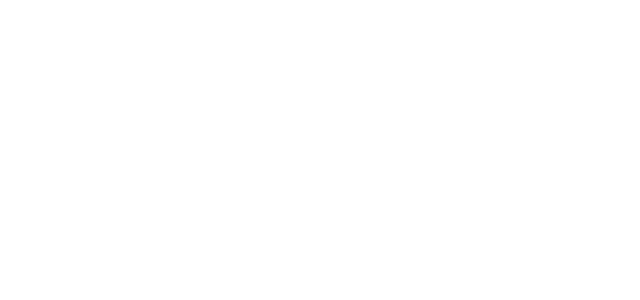
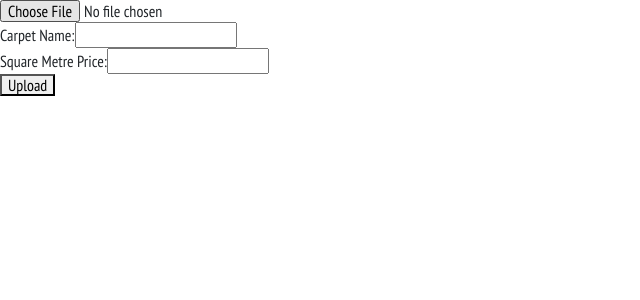
Before and after one commit to SerkanToraman/onlinesalescarpet-frontend, a React (Create React App) app: page /upload in a window 1280 px wide. Before the commit this address had no page. Shown: the top 300 px of the page, without its empty margins (0-640 px from the left). Built offline with nearby package versions, Linux system fonts and the light colour scheme.

Commit message:
image download and upload done

```diff
--- a/package.json
+++ b/package.json
@@ -6,6 +6,7 @@
     "@testing-library/jest-dom": "^5.17.0",
     "@testing-library/react": "^13.4.0",
     "@testing-library/user-event": "^13.5.0",
+    "axios": "^1.5.1",
     "bootstrap": "^5.3.2",
     "bootstrap-icons": "^1.11.1",
     "jquery": "^3.7.1",
--- a/src/layout/Main.js
+++ b/src/layout/Main.js
@@ -11,6 +11,8 @@
 import CarpetJelPage from "../pages/carpetPage/CarpetJelPage";
 import ProductMainPage from "../pages/productPage/ProductMainPage";
 import ProductCard from "../pages/productPage/ProductCard";
+import UploadCarpetPage from "../pages/adminPages/UploadCarpetPage";
+import DownloadCarpetPage from "../pages/adminPages/DownloadCarpetPage";
 //CSS
 import "../scss/style.css";
 
@@ -18,6 +20,8 @@
   return (
     <div id="appContainer">
       <Routes>
+        <Route path="/download/:id" element={<DownloadCarpetPage />} />
+        <Route path="/upload" element={<UploadCarpetPage />} />
         <Route path="/" element={<HomePage />} />
         <Route path="/koleksiyonlar" element={<CarpetMainPage />}>
           <Route path="jelhali" element={<CarpetJelPage />} />
--- /dev/null
+++ b/src/pages/adminPages/UploadCarpetPage.js
@@ -0,0 +1,82 @@
+//Outsource JS library
+import React, { useState } from "react";
+import { useForm } from "react-hook-form";
+import axios from "axios";
+//Internal JS
+//Components
+//Context
+//Store
+//Data
+//Pages
+//CSS
+
+function UploadCarpetPage() {
+  const [registerErrorReponse, setRegisterErrorReponse] = useState();
+  const {
+    register,
+    handleSubmit,
+    formState: { errors },
+  } = useForm({ mode: "onChange" });
+
+  const registerHandleSubmit = async (data) => {
+    const formData = new FormData();
+    formData.append("carpetName", data.carpetName);
+    formData.append("squaremetrePrice", parseInt(data.squaremetrePrice,10));
+    formData.append("imageFile", data.imageFile[0]);
+    console.log(data);
+    try {
+      const response = await axios.post(
+        "http://localhost:8080/carpets/upload",
+        formData,
+        {
+          headers: {
+            "Content-Type": "multipart/form-data",
+          },
+        }
+      );
+    } catch (error) {
+      setRegisterErrorReponse(
+        error.response?.data?.message || "An error occurred."
+      );
+    }
+  };
+
+  return (
+    <form className="uploadForm" onSubmit={handleSubmit(registerHandleSubmit)}>
+      <input
+        type="file"
+        accept="image/*"
+        {...register("imageFile", { required: "Please select an image file" })}
+      />
+      <br />
+      {errors?.imageFile && (
+        <p className="formError">{errors.imageFile.message}</p>
+      )}
+      <label htmlFor="carpetName">Carpet Name:</label>
+      <input
+        type="text"
+        id="carpetName"
+        {...register("carpetName", { required: "Please enter carpetName" })}
+      />
+      {errors?.carpetName && (
+        <p className="formError">{errors.carpetName.message}</p>
+      )}
+      <br />
+      <label htmlFor="squaremetrePrice">Square Metre Price:</label>
+      <input
+        type="number"
+        id="squaremetrePrice"
+        {...register("squaremetrePrice", {
+          required: "Please enter squaremetrePrice",
+        })}
+      />
+      {errors?.squaremetrePrice && (
+        <p className="formError">{errors.squaremetrePrice.message}</p>
+      )}
+      <br />
+      <button type="submit">Upload</button>
+    </form>
+  );
+}
+
+export default UploadCarpetPage;
```
Also changed, not shown: src/pages/adminPages/DownloadCarpetPage.js (added, +36 -0 lines), 1 other file (tests, documents, lock files or other folders).
